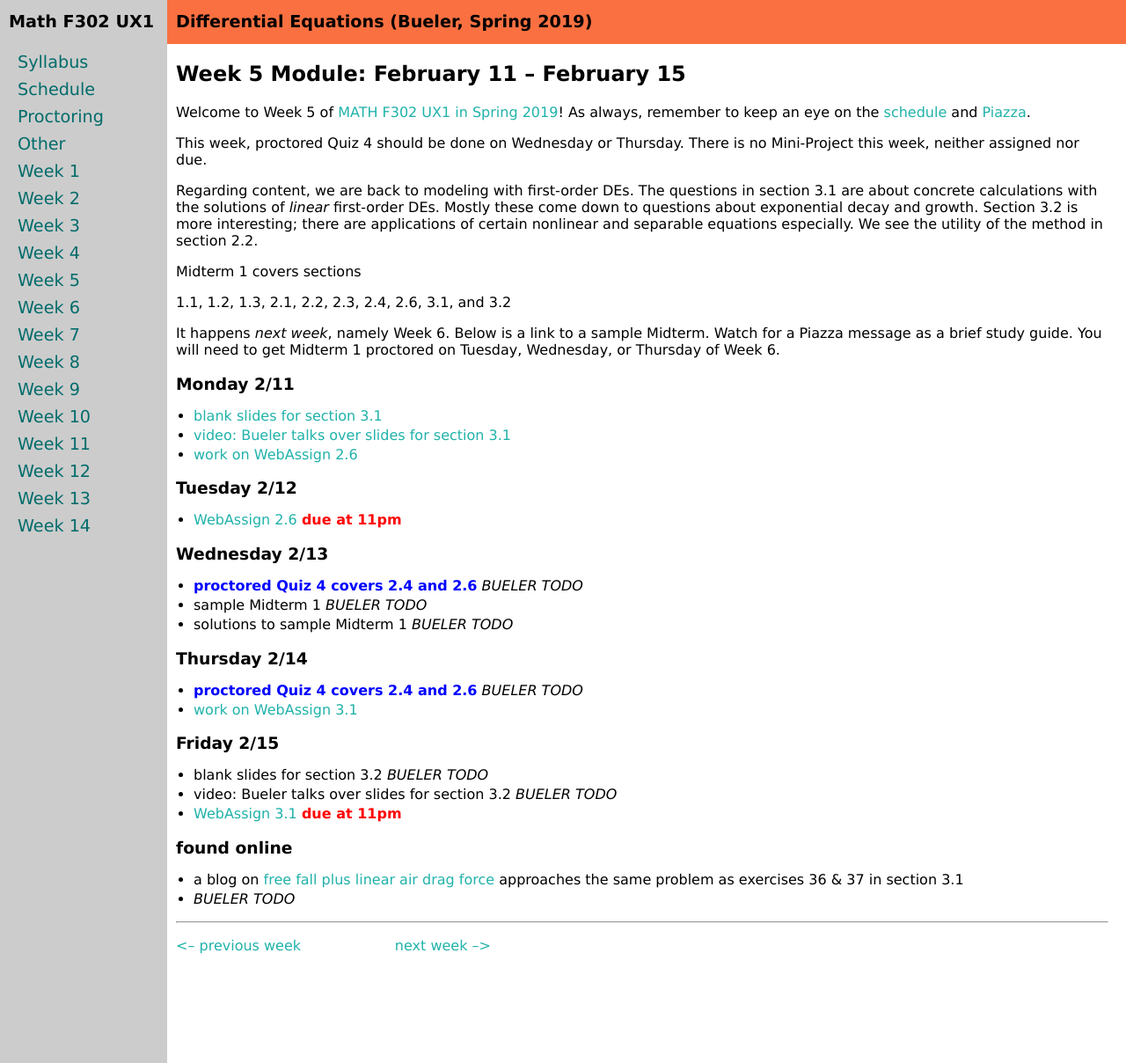
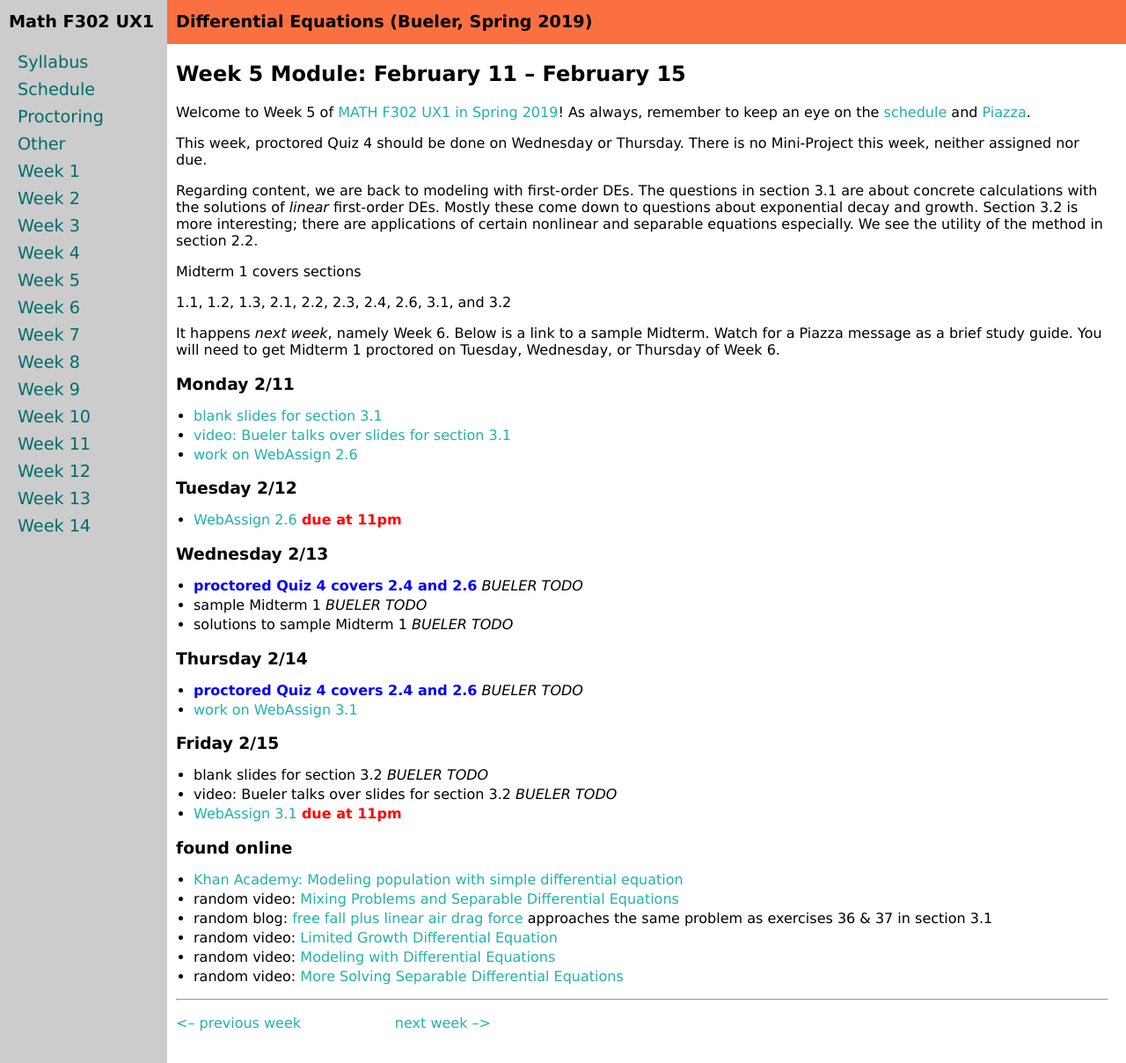
Before and after one commit to bueler/math302, a Jekyll site: the page built from week5.md, in a window 1280 px wide and 1208 px high. Shown: the whole window at 88% size. Built offline with Jekyll 4.4.1, drawn with Linux system fonts in a browser that asks for light colours.

Commit message:
add links to videos

```diff
--- a/week5.md
+++ b/week5.md
@@ -40,8 +40,12 @@ It happens _next week_, namely Week 6.  Below is a link to a sample Midterm.  Wa
 * [WebAssign 3.1](https://www.webassign.net/) <span style="color:red">**due at 11pm**</span>
 
 ### found online
-* a blog on [free fall plus linear air drag force](http://www.sciencebits.com/MR_Stokes_Drag) approaches the same problem as exercises 36 & 37 in section 3.1
-*  _BUELER TODO_
+* [Khan Academy: Modeling population with simple differential equation](https://www.youtube.com/watch?v=IYFkXWlgC_w)
+* random video: [Mixing Problems and Separable Differential Equations](https://www.youtube.com/watch?v=6wk9zWa-Fww)
+* random blog: [free fall plus linear air drag force](http://www.sciencebits.com/MR_Stokes_Drag) approaches the same problem as exercises 36 & 37 in section 3.1
+* random video: [Limited Growth Differential Equation](https://www.youtube.com/watch?v=vzb1PsgrVbc)
+* random video: [Modeling with Differential Equations](https://www.youtube.com/watch?v=RYYTDh4U4nQ)
+* random video: [More Solving Separable Differential Equations](https://www.youtube.com/watch?v=ylORzbeOH0E)
 
 <hr>
 <a align="left" href="week4">\<-- previous week</a>  &nbsp; &nbsp; &nbsp; &nbsp; &nbsp; &nbsp; &nbsp; &nbsp; &nbsp; &nbsp; <a align="right" href="week6">next week --\></a>
```
